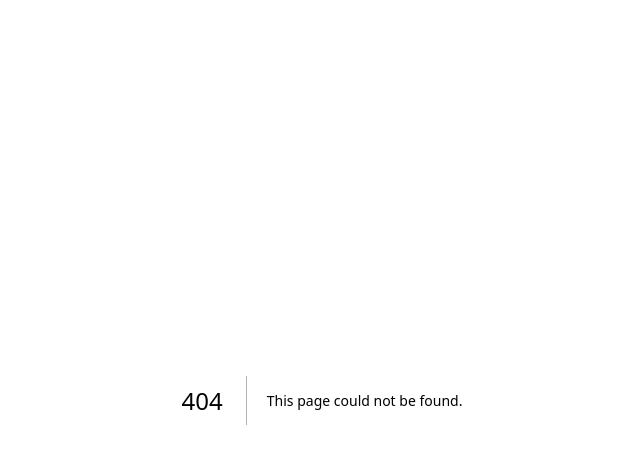
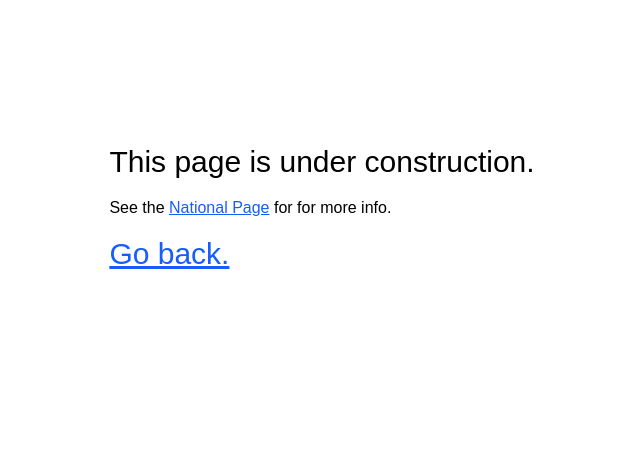
Before and after one commit to anreyw/glaam-web, a Next.js app: page /join in a window 1280 px wide. Before the commit this address had no page. Shown: the top 464 px of the page, without its empty margins (318-958 px from the left). Built offline with nearby package versions, Linux system fonts and the light colour scheme; a web font is replaced by a local one.

Commit message:
Add Join page stub

```diff
--- /dev/null
+++ b/src/app/join/layout.tsx
@@ -0,0 +1,9 @@
+export default function JoinLayout({
+  children,
+}: {
+  children: React.ReactNode;
+}) {
+  return (
+    <div className="mt-24 sm:mt-36 mx-6 flex justify-center">{children}</div>
+  );
+}
--- /dev/null
+++ b/src/app/join/page.tsx
@@ -0,0 +1,26 @@
+import { JSX } from "react";
+
+import Link from "next/link";
+
+export default function Join(): JSX.Element {
+  return (
+    <div className="flex flex-col gap-4">
+      <p className="text-3xl">This page is under construction.</p>
+      <p>
+        See the{" "}
+        <a
+          href="https://www.us.mensa.org/join#:~:text=How%20to%20Join%20Mensa"
+          className="underline text-blue-600 hover:no-underline"
+        >
+          National Page
+        </a>{" "}
+        for for more info.
+      </p>
+      <p className="text-3xl">
+        <Link className="underline text-blue-600 hover:no-underline" href="/">
+          Go back.
+        </Link>
+      </p>
+    </div>
+  );
+}
--- a/src/components/JoinButton.tsx
+++ b/src/components/JoinButton.tsx
@@ -1,12 +1,13 @@
 import { JSX } from "react";
+import Link from "next/link";
 
 export default function JoinButton(): JSX.Element {
   return (
-    <a
-      href="https://www.us.mensa.org/join#:~:text=How%20to%20Join%20Mensa"
+    <Link
+      href="/join"
       className="rounded-md bg-blue-600 px-3.5 py-2.5 text-xl text-white shadow-xs hover:bg-blue-500 focus-visible:outline-2 focus-visible:outline-offset-2 focus-visible:outline-blue-600 block sm:inline-block text-center"
     >
       Learn How to Join
-    </a>
+    </Link>
   );
 }
```
